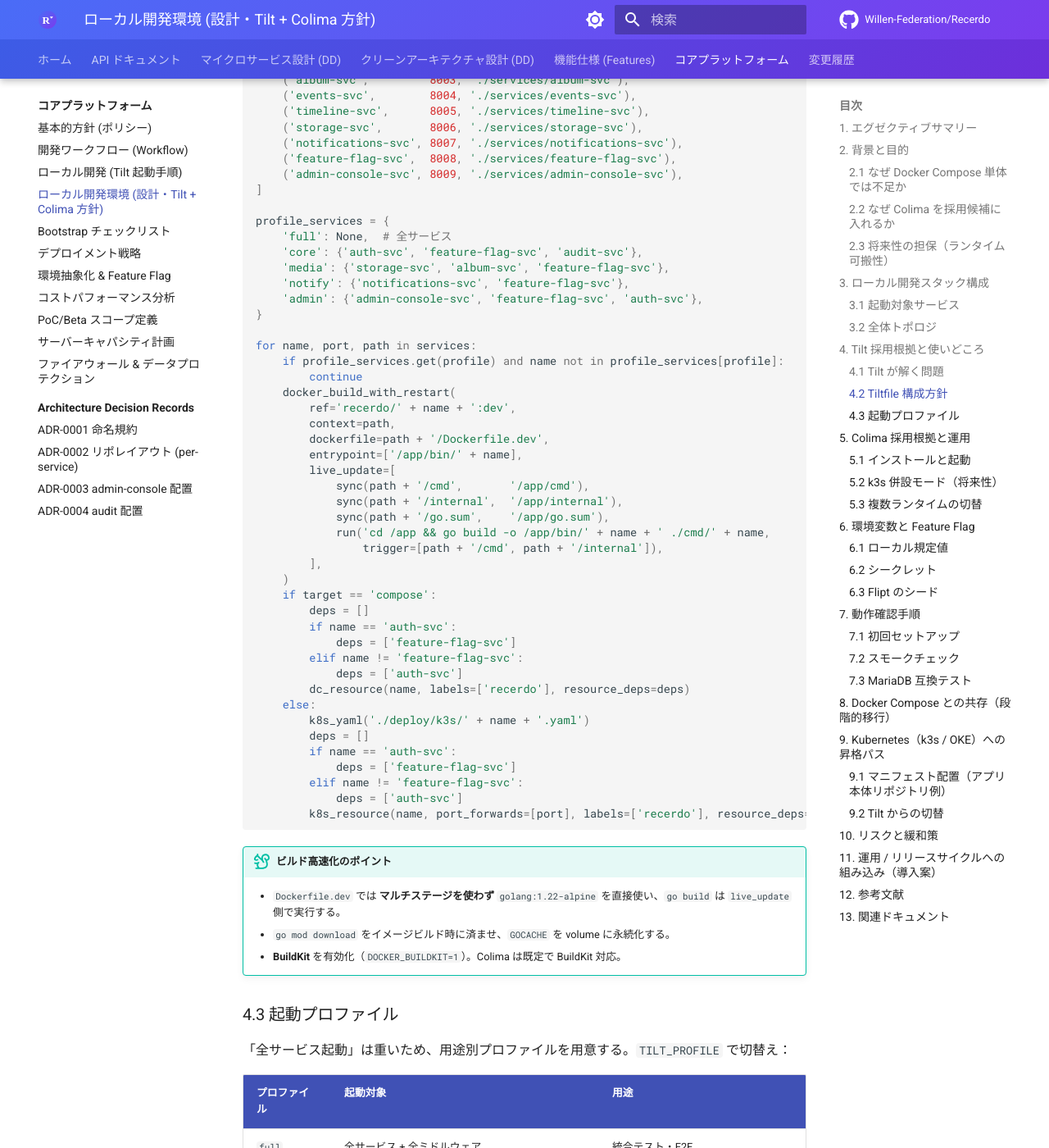
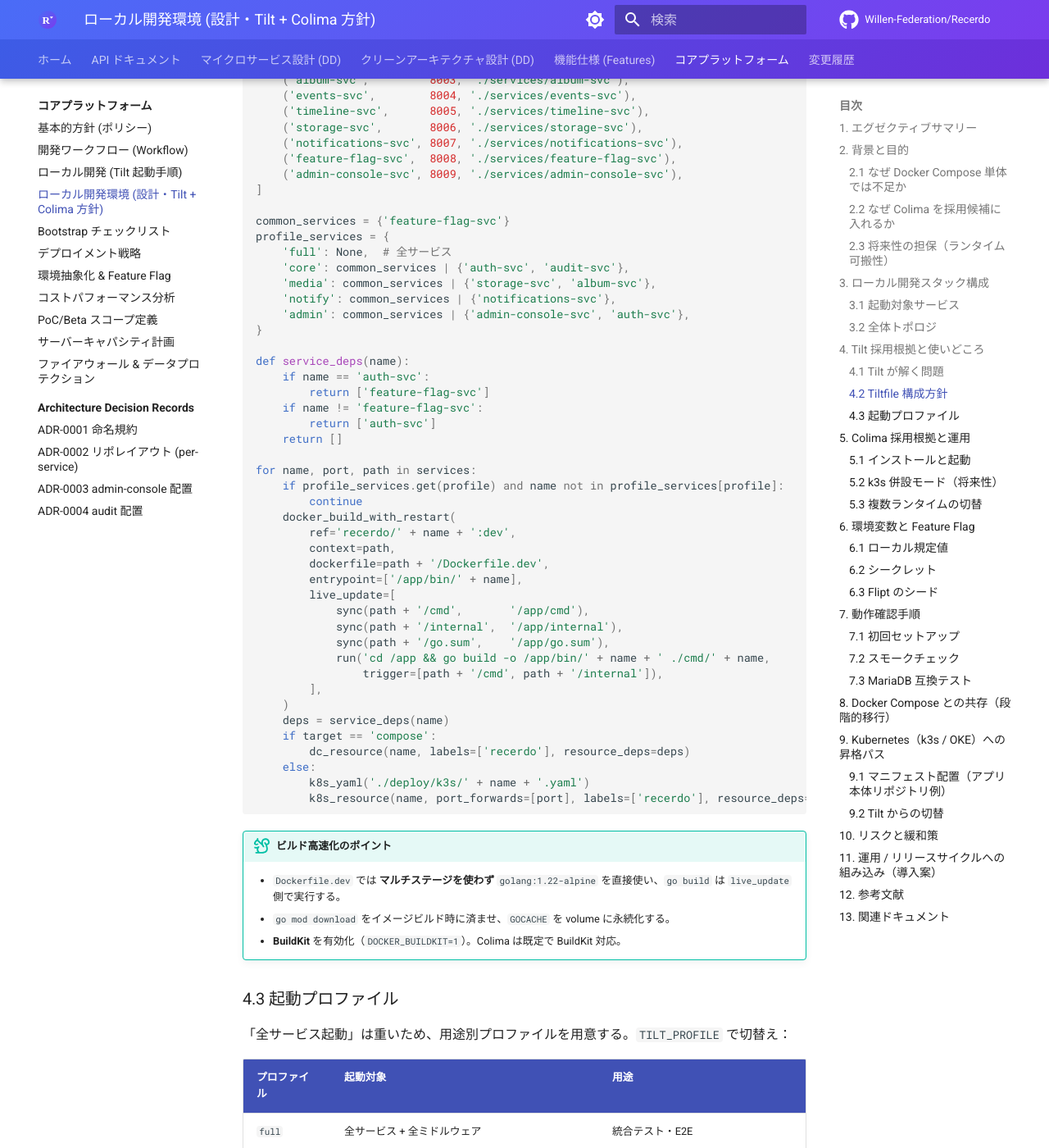
Before and after one commit to Willen-Federation/Recerdo-Developers-Docs, an MkDocs documentation site: the page built from docs/core/local-development.md, in a window 1280 px wide and 1400 px high, scrolled down 5449 px. Shown: the whole window at 82% size. Built offline with MkDocs 1.6.1 and Material for MkDocs 9.7.7, drawn with Linux system fonts in a browser that asks for light colours; comment, search, counter and statistics services are not loaded.

Commit message:
docs: deduplicate profile and dependency logic in Tiltfile snippet
Agent-Logs-Url: https://github.com/Willen-Federation/Recerdo-Developers-Docs/sessions/9b9c4fb6-6386-4a01-964a-ed3b1d9da935

Co-authored-by: kackey621 <16284932+kackey621@users.noreply.github.com>

````diff
--- a/docs/core/local-development.md
+++ b/docs/core/local-development.md
@@ -214,13 +214,21 @@ services = [
     ('admin-console-svc', 8009, './services/admin-console-svc'),
 ]
 
+common_services = {'feature-flag-svc'}
 profile_services = {
     'full': None,  # 全サービス
-    'core': {'auth-svc', 'feature-flag-svc', 'audit-svc'},
-    'media': {'storage-svc', 'album-svc', 'feature-flag-svc'},
-    'notify': {'notifications-svc', 'feature-flag-svc'},
-    'admin': {'admin-console-svc', 'feature-flag-svc', 'auth-svc'},
+    'core': common_services | {'auth-svc', 'audit-svc'},
+    'media': common_services | {'storage-svc', 'album-svc'},
+    'notify': common_services | {'notifications-svc'},
+    'admin': common_services | {'admin-console-svc', 'auth-svc'},
 }
+
+def service_deps(name):
+    if name == 'auth-svc':
+        return ['feature-flag-svc']
+    if name != 'feature-flag-svc':
+        return ['auth-svc']
+    return []
 
 for name, port, path in services:
     if profile_services.get(profile) and name not in profile_services[profile]:
@@ -238,20 +246,11 @@ for name, port, path in services:
                 trigger=[path + '/cmd', path + '/internal']),
         ],
     )
+    deps = service_deps(name)
     if target == 'compose':
-        deps = []
-        if name == 'auth-svc':
-            deps = ['feature-flag-svc']
-        elif name != 'feature-flag-svc':
-            deps = ['auth-svc']
         dc_resource(name, labels=['recerdo'], resource_deps=deps)
     else:
         k8s_yaml('./deploy/k3s/' + name + '.yaml')
-        deps = []
-        if name == 'auth-svc':
-            deps = ['feature-flag-svc']
-        elif name != 'feature-flag-svc':
-            deps = ['auth-svc']
         k8s_resource(name, port_forwards=[port], labels=['recerdo'], resource_deps=deps)
 ```
 
````
